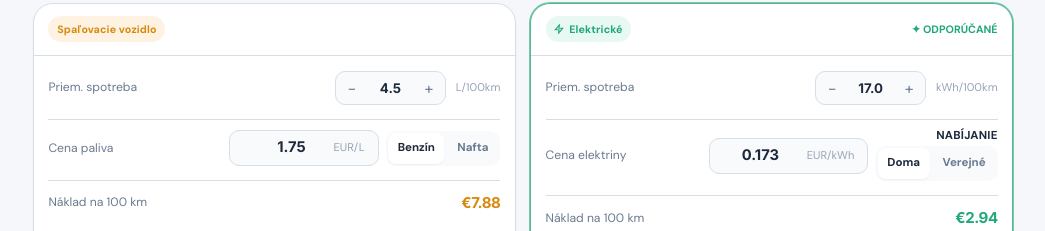
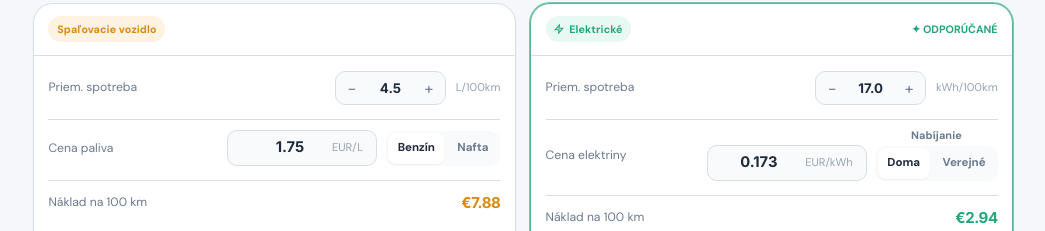
Before and after one commit to Azshken/EVCompare, a React (Vite) app: page / in a window 1280 px wide. Shown: the part 494-725 px from the top of the page, without its empty margins (117-1162 px from the left). Built offline with nearby package versions, Linux system fonts and the light colour scheme.

Commit message:
Polish Nabíjanie title to match the existing UI
Drops uppercase and centers a quieter muted label above the charging buttons so it aligns with the other control labels.

```diff
--- a/src/styles/app.css
+++ b/src/styles/app.css
@@ -786,8 +786,8 @@ p {
 
 .price-controls {
   display: flex;
-  align-items: center;
-  gap: 0.45rem;
+  align-items: flex-end;
+  gap: 0.55rem;
   flex-wrap: nowrap;
   justify-content: flex-end;
 }
@@ -795,17 +795,17 @@ p {
 .charging-buttons {
   display: flex;
   flex-direction: column;
-  align-items: flex-end;
-  gap: 0.25rem;
+  align-items: center;
+  gap: 0.28rem;
 }
 
 .charging-title {
-  font-size: 0.72rem;
-  font-weight: 800;
-  color: var(--color-text);
-  letter-spacing: 0.02em;
-  text-transform: uppercase;
+  font-size: 0.68rem;
+  font-weight: 700;
+  color: var(--color-text-muted);
+  letter-spacing: 0.01em;
   line-height: 1;
+  text-align: center;
 }
 
 .price-row {
```
